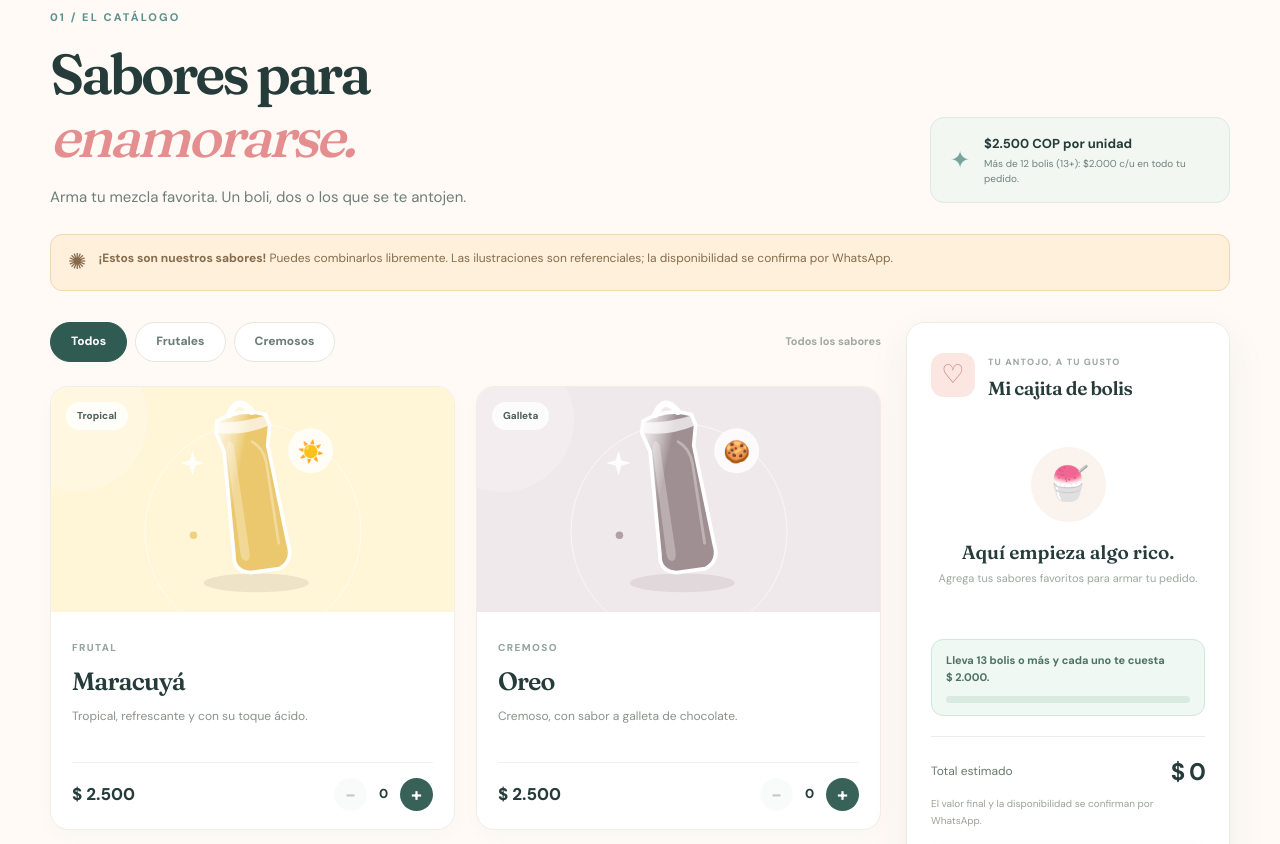
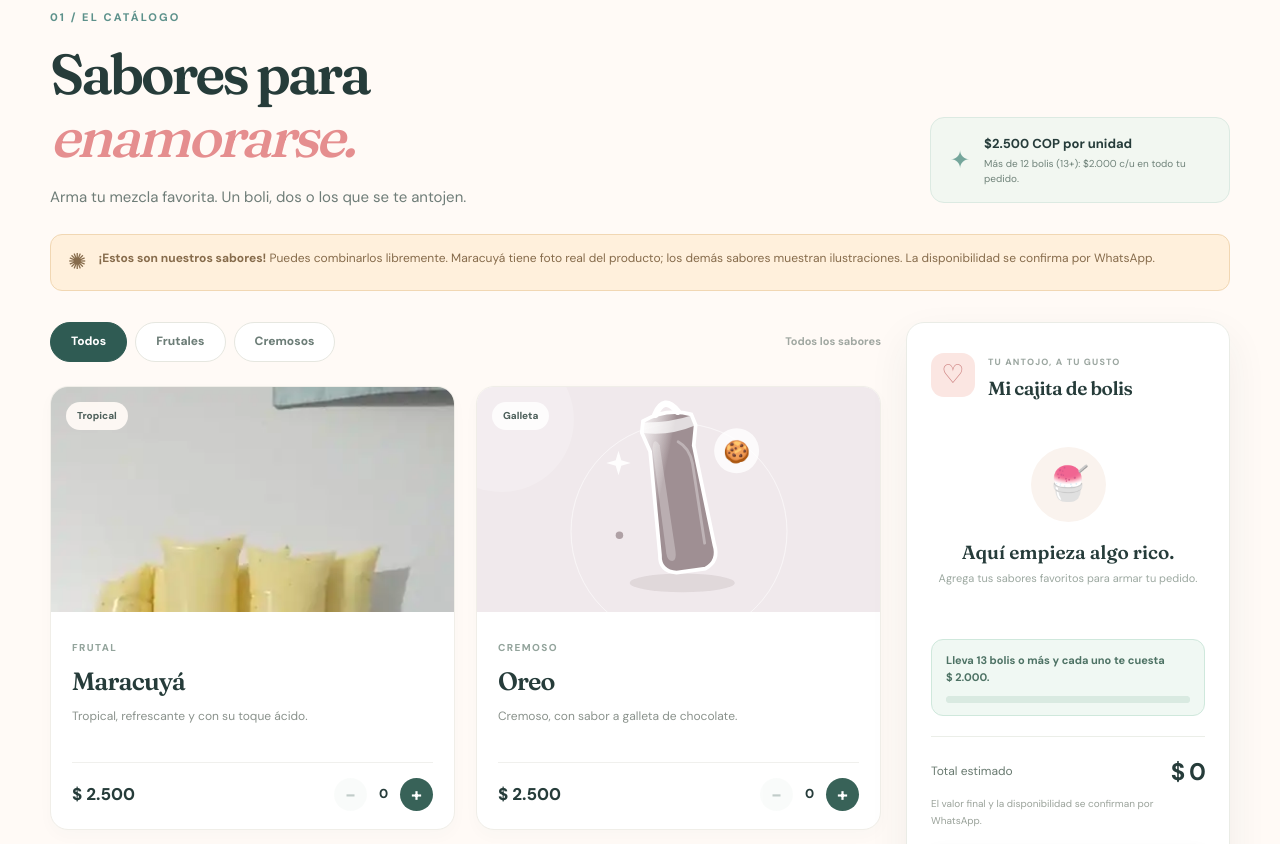
Before and after one commit to DuvanCalderon/Capi-bolis, a website with bundled scripts: page index.html in a window 1280 px wide. Shown: the part 884-1728 px from the top of the page. Built offline with nearby package versions, Linux system fonts and the light colour scheme.

Commit message:
feat: show real maracuya product photo in catalog

```diff
--- a/css/styles.css
+++ b/css/styles.css
@@ -322,3 +322,9 @@ dialog::backdrop{background:#23352dcc;backdrop-filter:blur(3px)}
 .cart-savings strong{white-space:nowrap}
 @media(max-width:800px){.hero-capi-mascot{left:2%;top:22px;width:115px;height:115px}.about-capybara{width:160px}.about-capybara-seal img{width:120px;height:120px}}
 @media(max-width:550px){.brand-logo{width:39px;height:39px}.hero-capi-mascot{left:2px;top:8px;width:85px;height:85px;border-width:3px}.about-capybara{width:125px;margin-bottom:10px}.about-capybara-seal{display:flex;align-items:start;transform:none}.about-capybara-seal img{width:94px;height:94px}.about-capybara-seal small{font-size:12px}}
+
+/* Fotografía real de Maracuyá; mostramos el empaque completo sin recortar. */
+.product-image.has-photo{background:#f4f1e8}
+.product-image.has-photo::before,.product-image.has-photo::after{display:none}
+.product-photo{display:block;width:100%;height:100%;object-fit:contain;object-position:center}
+.product-image.has-photo .product-tag{background:rgba(255,250,246,.93)}
--- a/index.html
+++ b/index.html
@@ -90,7 +90,7 @@
           <div><span class="section-kicker">01 / EL CATÁLOGO</span><h2 id="flavors-title">Sabores para<br><em>enamorarse.</em></h2><p>Arma tu mezcla favorita. Un boli, dos o los que se te antojen.</p></div>
           <div class="price-note"><span class="note-icon" aria-hidden="true">✦</span><span><strong>$2.500 COP por unidad</strong><small>Más de 12 bolis (13+): $2.000 c/u en todo tu pedido.</small></span></div>
         </div>
-        <div class="demo-banner" role="note"><span aria-hidden="true">✺</span><p><strong>¡Estos son nuestros sabores!</strong> Puedes combinarlos libremente. Las ilustraciones son referenciales; la disponibilidad se confirma por WhatsApp.</p></div>
+        <div class="demo-banner" role="note"><span aria-hidden="true">✺</span><p><strong>¡Estos son nuestros sabores!</strong> Puedes combinarlos libremente. Maracuyá tiene foto real del producto; los demás sabores muestran ilustraciones. La disponibilidad se confirma por WhatsApp.</p></div>
         <div class="catalog-layout">
           <div class="catalog-main">
             <div class="catalog-toolbar">
--- a/js/main.js
+++ b/js/main.js
@@ -41,7 +41,7 @@ function visual(product) {
 function productCard(product) {
   const quantity = cart[product.id] || 0;
   return `<article class="product-card" style="--product-pale:${product.pale};--product-accent:${product.color}">
-    <div class="product-image">${visual(product)}<span class="product-tag">${product.tag}</span></div>
+    <div class="product-image${product.image ? " has-photo" : ""}">${product.image ? `<img class="product-photo" src="${product.image}" alt="${product.imageAlt || `Bolis sabor ${product.name}`}" loading="lazy" decoding="async" width="420" height="748" />` : visual(product)}<span class="product-tag">${product.tag}</span></div>
     <div class="product-info">
       <span class="product-category">${product.category === "frutales" ? "Frutal" : "Cremoso"}</span>
       <h3>${product.name}</h3><p>${product.description}</p>
--- a/js/products.js
+++ b/js/products.js
@@ -2,7 +2,7 @@
  * Catálogo real de Capi Bolis, comunicado por el negocio.
  * Precios 2026: $2.500 por unidad; si el carrito supera 12 bolis,
  * TODAS las unidades del pedido cuestan $2.000 cada una.
- * Las ilustraciones son referenciales (no son fotografías reales).
+ * Maracuyá tiene una foto real del emprendimiento; los demás usan ilustraciones referenciales.
  */
 export const SHOP = Object.freeze({
   brand: "Capi Bolis",
@@ -16,7 +16,7 @@ export const SHOP = Object.freeze({
 });
 
 export const PRODUCTS = Object.freeze([
-  { id: "maracuya", name: "Maracuyá", category: "frutales", description: "Tropical, refrescante y con su toque ácido.", price: SHOP.retailPrice, color: "#EBC86D", pale: "#FFF5D7", fruit: "☀️", tag: "Tropical" },
+  { id: "maracuya", name: "Maracuyá", category: "frutales", description: "Tropical, refrescante y con su toque ácido.", price: SHOP.retailPrice, color: "#EBC86D", pale: "#FFF5D7", fruit: "☀️", tag: "Tropical", image: "./assets/images/maracuya-real.webp", imageAlt: "Foto real de varios bolis de maracuyá de Capi Bolis" },
   { id: "oreo", name: "Oreo", category: "cremosos", description: "Cremoso, con sabor a galleta de chocolate.", price: SHOP.retailPrice, color: "#9F8F93", pale: "#F0E9EC", fruit: "🍪", tag: "Galleta" },
   { id: "capuccino", name: "Capuccino", category: "cremosos", description: "Un antojo suave con sabor a café.", price: SHOP.retailPrice, color: "#B98E78", pale: "#EFE3DA", fruit: "☕", tag: "Café" },
   { id: "pie-limon", name: "Pie de limón", category: "cremosos", description: "Dulce, cremoso y con toque cítrico.", price: SHOP.retailPrice, color: "#D7CE83", pale: "#F8F5DB", fruit: "🍋", tag: "Especial" },
```
Also changed, not shown: tests/cart.test.js (+7 -0 lines), README.md, assets/images/maracuya-real.webp (added).
